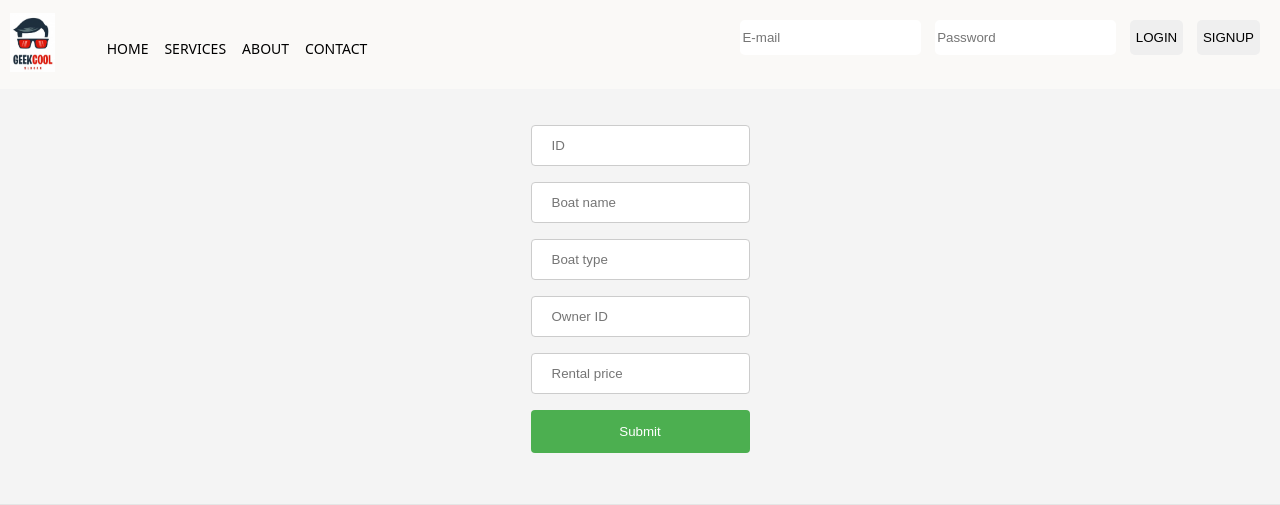
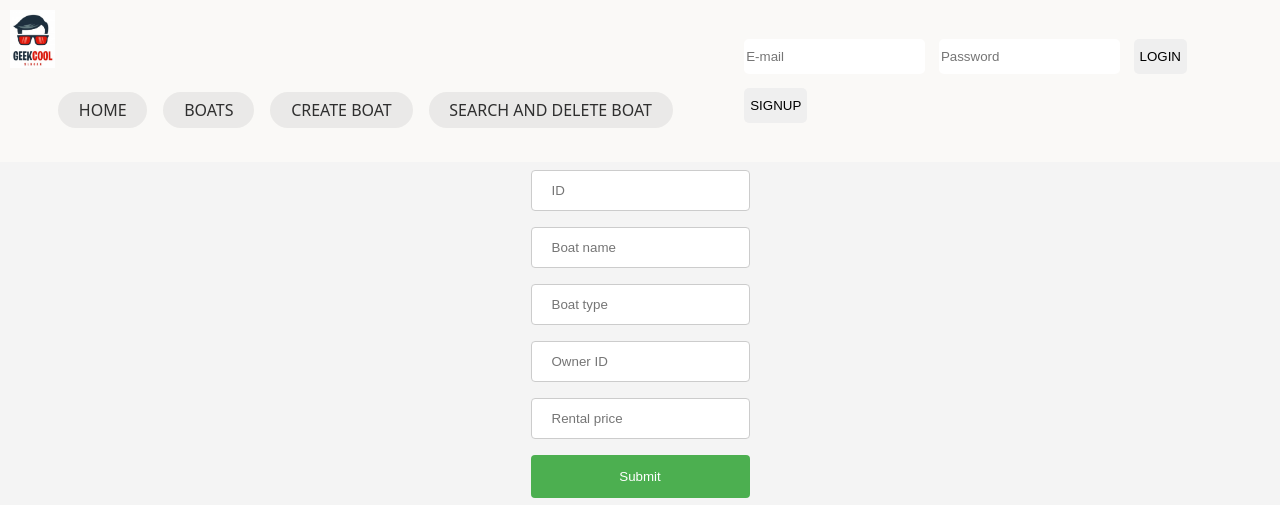
Before and after one commit to TheDeadlyFlower1098/flask25, a Flask app: page /boatCreate in a window 1280 px wide. Shown: the top 505 px of the page. Run offline with Flask 3, Linux system fonts and the light colour scheme.

Commit message:
Added nav buttons for easier access & the ability to delete a boat

```diff
--- a/main.py
+++ b/main.py
@@ -52,6 +52,26 @@ def searchBoat():
             results = conn.execute(text('SELECT * FROM boats WHERE name LIKE :search'), {'search': f'%{search_query}%'}).fetchall()
     return render_template('search.html', results=results)  # Render the search results page
 
+# Route for searching boats by ID and deleting
+@app.route('/search_delete', methods=['GET', 'POST'])
+def search_delete_boat():
+    result = None  # Initialize result to None
+    if request.method == 'POST':  # When the form is submitted
+        search_query = request.form['search']  # Get the search term (boat ID)
+
+        with engine.connect() as conn:
+            # Query to check if the boat exists by ID
+            result = conn.execute(text('SELECT * FROM boats WHERE id = :search'), {'search': search_query}).fetchone()
+
+            if result:
+                # If the boat is found, proceed with the deletion
+                conn.execute(text('DELETE FROM boats WHERE id = :search'), {'search': search_query})
+                return render_template('search_delete.html', result=result, success='Boat deleted successfully!')
+            else:
+                return render_template('search_delete.html', result=None, error="Boat not found!")
+
+    return render_template('search_delete.html', result=result)  # Render the search results page
+
 
 # Run the Flask application in debug mode
 if __name__ == '__main__':
--- a/templates/base.html
+++ b/templates/base.html
@@ -12,26 +12,22 @@
           <div class="">
               <img src="../static/images/logo.jpg" alt="Logo" class="logo">
               <ul class="barItem">
-
-            <li><a>HOME</a></li>
-            <li>SERVICES</li>
-            <li>ABOUT</li>
-            <li>CONTACT</li>
+                  <li><a href="/" class="footer__btn">HOME</a></li>
+                  <li><a href="/boats" class="footer__btn">BOATS</a></li>
+                  <li><a href="/boatCreate" class="footer__btn">CREATE BOAT</a></li>
+                  <li><a href="/search_delete" class="footer__btn">SEARCH AND DELETE BOAT</a></li>
               </ul>
           </div>
-
           <div class="formSection barItem">
               <form class="barItem" action="" method="post">
                   <input type="text" name="uid" value="" placeholder="E-mail" required>
                   <input type="password" name="pass" value="" placeholder="Password" required>
                   <input type="submit" name="loginButton" value="LOGIN">
               </form>
-
               <button class="barItem input" style="margin-left:10px;">
                   <a href="">SIGNUP</a>
               </button>
           </div>
-
       </div>
   </header>
 
--- a/templates/boat_create.html
+++ b/templates/boat_create.html
@@ -34,7 +34,7 @@
     <div class="body">
         <form action="/boatCreate" method="POST">
             <input type="number" name="id" placeholder="ID" class="input_field"> <br>
-            <input type="text" name="namw" placeholder="Boat name" class="input_field"> <br>
+            <input type="text" name="name" placeholder="Boat name" class="input_field"> <br>
             <input type="text" name="type" placeholder="Boat type" class="input_field"> <br>
             <input type="number" name="owner_id" placeholder="Owner ID" class="input_field"> <br>
             <input type="number" name="rental_price" placeholder="Rental price" class="input_field" step="0.01"> <br>
--- a/templates/boats.html
+++ b/templates/boats.html
@@ -11,4 +11,7 @@
         </ul>
     {% endfor %}
 
+    <!-- Button to go to boat creation page -->
+    <button onclick="location.href='/boatCreate'" class="footer__btn">Create New Boat</button>
+
 {% endblock %}
```
Also changed, not shown: templates/search_delete.html (added, +24 -0 lines). Lines whose indentation alone changed are shown as unchanged.
